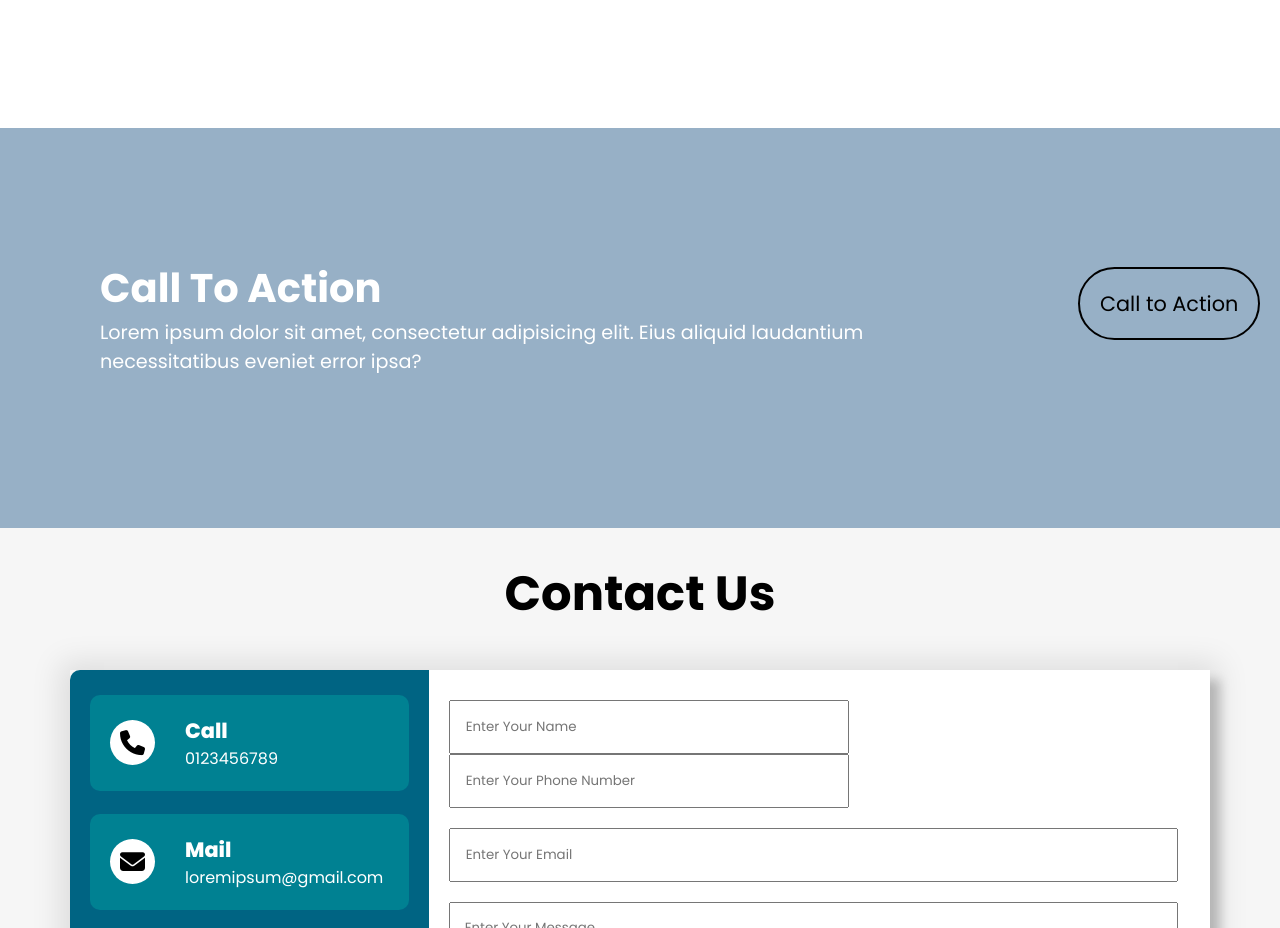
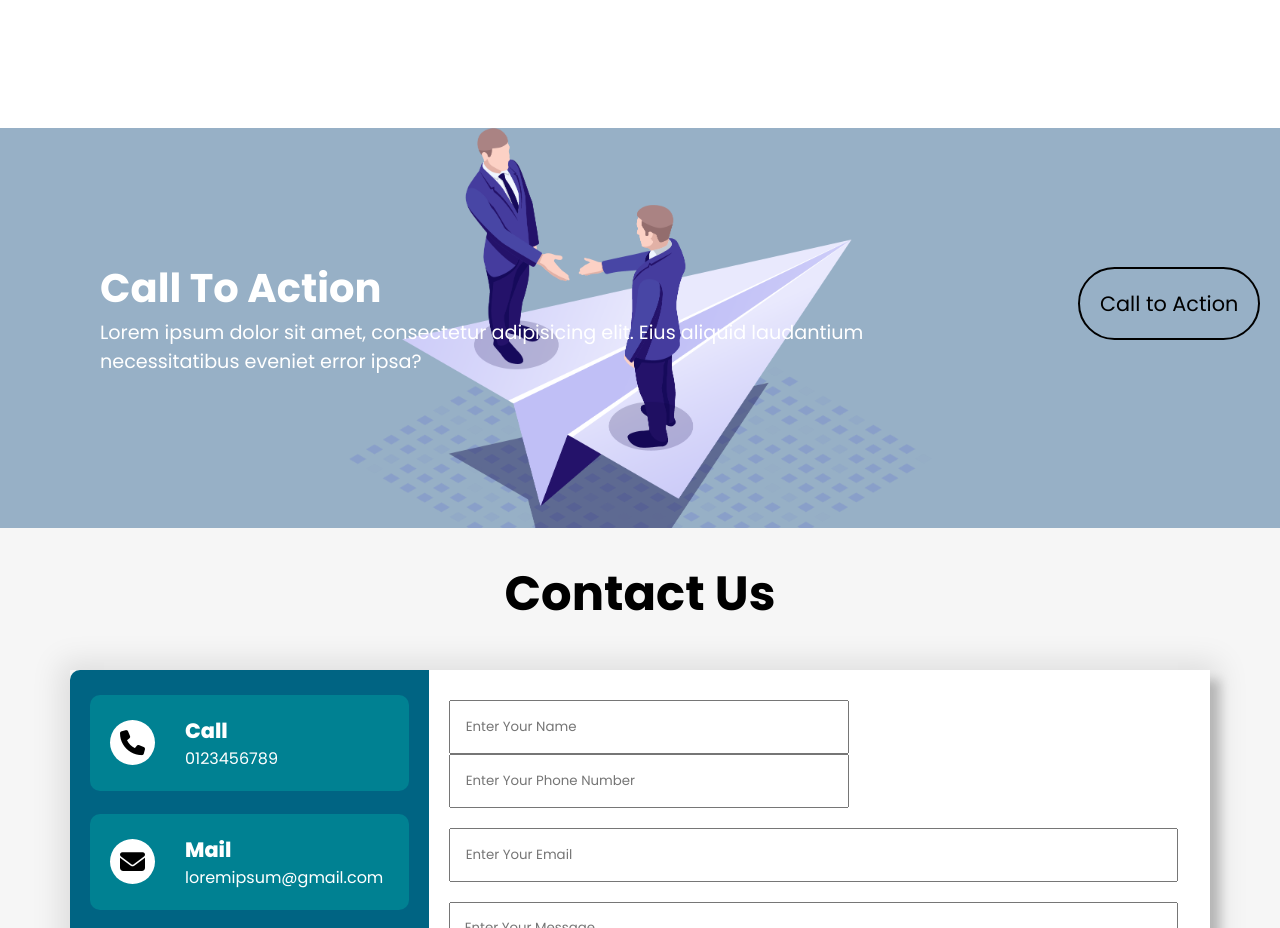
Before and after one commit to venkatesh-afk/Demo_Website, a plain HTML site: page index.html in a window 1280 px wide. Shown: the part 3620-4548 px from the top of the page. Drawn offline with nearby package versions, Linux system fonts and the light colour scheme.

Commit message:
Update demo.css

```diff
--- a/demo.css
+++ b/demo.css
@@ -277,7 +277,7 @@ nav .fa-solid{
 }
 .calla{
     display: flex;
-    background-image: url("images/handshake.png");
+    background-image: url("handshake.png");
     min-height: 500px;
     background-attachment: fixed;
     background-position: center;
```
